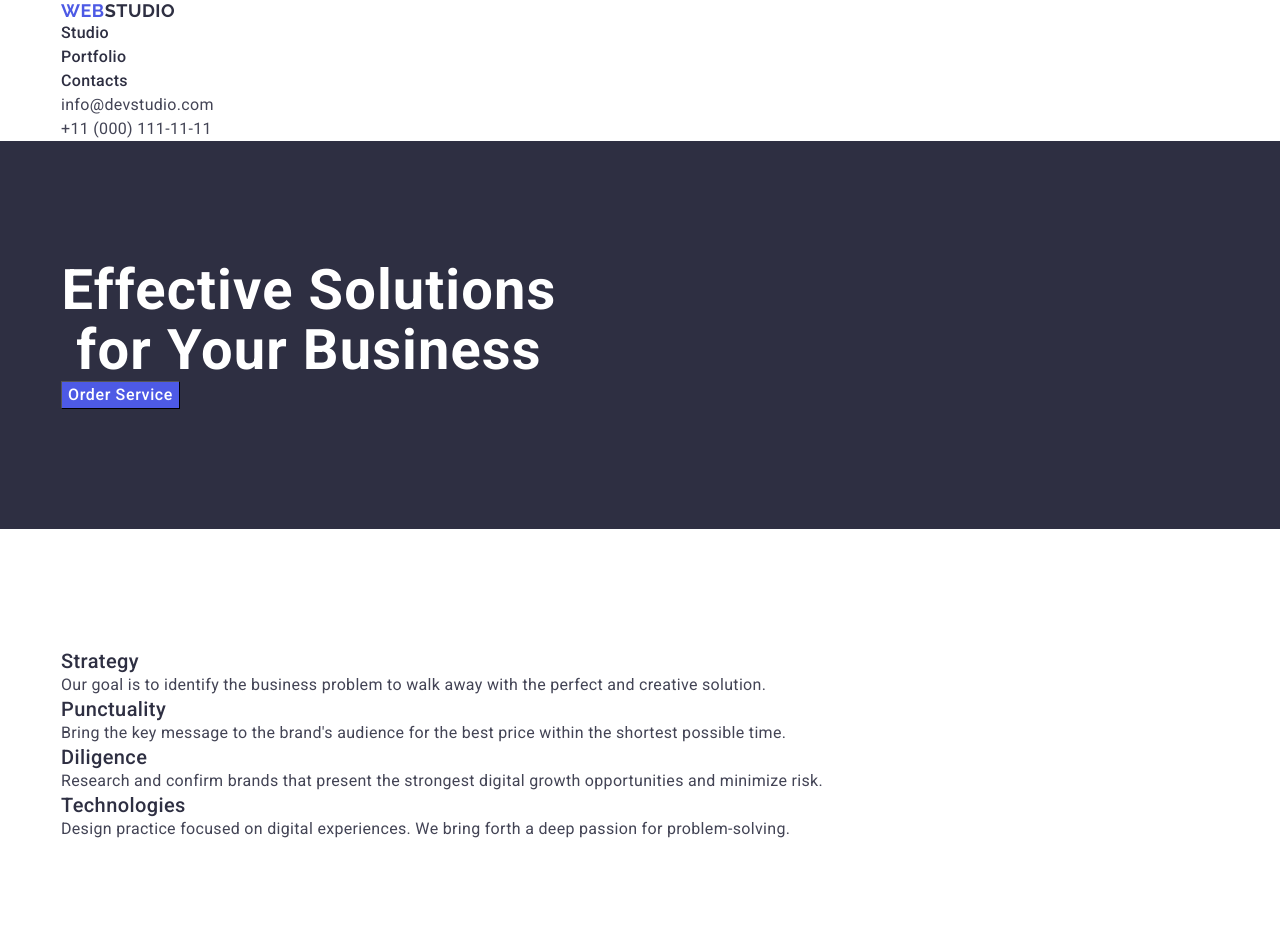
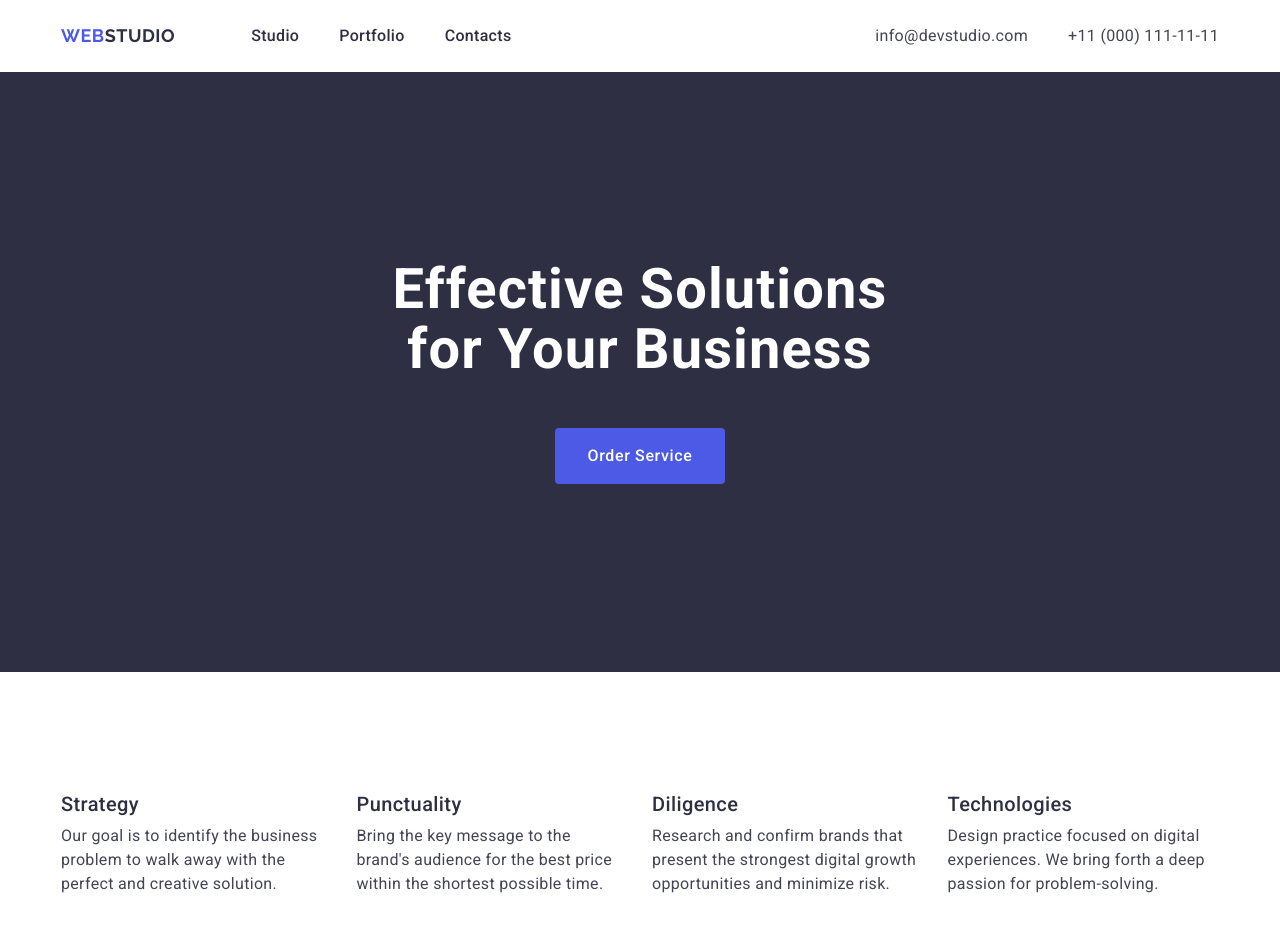
Before and after one commit to Liubko89/goit-markup-hw-03, a plain HTML site: page index.html in a window 1280 px wide. Shown: the top 952 px of the page. Drawn offline with nearby package versions, Linux system fonts and the light colour scheme.

Commit message:
header,hero and advantages sections

```diff
--- a/css/styles.css
+++ b/css/styles.css
@@ -54,6 +54,19 @@ a {
   background-color: var(--white-background);
 }
 
+.container-header-inner {
+  display: flex;
+  justify-content: space-between;
+  align-items: center;
+  padding: 24px 0;
+}
+
+.header-nav-container {
+  display: flex;
+  align-items: center;
+  gap: 76px;
+}
+
 .logo {
   color: var(--primary-brand);
   font-family: 'Raleway', sans-serif;
@@ -67,6 +80,12 @@ a {
 
 .logo-header-studio {
   color: var(--dark);
+}
+
+.header-nav-menu {
+  display: flex;
+  gap: 40px;
+  margin-right: 24px;
 }
 
 .link-navigation {
@@ -89,6 +108,12 @@ a {
   font-style: normal;
 }
 
+.address-menu {
+  display: flex;
+  gap: 40px;
+  align-items: center;
+}
+
 .address-link {
   color: currentColor;
   font-size: 16px;
@@ -109,6 +134,13 @@ a {
 
 .hero-section {
   background-color: var(--dark);
+  padding: 188px 0;
+}
+
+.hero-container-inner {
+  display: flex;
+  flex-direction: column;
+  align-items: center;
 }
 
 .hero-heading {
@@ -119,6 +151,7 @@ a {
   line-height: 1.07;
   letter-spacing: 0.02em;
   max-width: 496px;
+  margin-bottom: 48px;
 }
 
 .hero-button {
@@ -127,8 +160,13 @@ a {
   font-weight: 500;
   line-height: 1.5;
   letter-spacing: 0.04em;
-  border-width: 1px;
+  border: none;
   cursor: pointer;
+  padding: 16px 32px;
+  border-radius: 4px;
+  min-width: 169px;
+  height: 56px;
+  flex-shrink: 0;
 }
 
 .hero-button:hover {
@@ -151,12 +189,31 @@ a {
   width: 1px;
 }
 
+.advantages-container-inner {
+  display: flex;
+  align-items: center;
+  justify-content: center;
+}
+
+.advantages-menu {
+  display: flex;
+  gap: 24px;
+  align-items: center;
+}
+
+.advantsges-menu-item {
+  display: flex;
+  flex-direction: column;
+  flex-basis: calc((100% - 3 * 24px) / 4);
+}
+
 .advantages-heading {
   color: var(--dark);
   font-size: 20px;
   font-weight: 500;
   line-height: 1.2;
   letter-spacing: 0.02em;
+  margin-bottom: 8px;
 }
 
 .advantages-paragraph {
--- a/index.html
+++ b/index.html
@@ -26,18 +26,23 @@
   <body>
     <header class="header">
       <div class="container">
+        <div class="container-header-inner">
           <nav>
-          <a href="./index.html" class="logo"
+            <div class="header-nav-container">
+              <a class="logo" href="./index.html"
                 >Web<span class="logo-header-studio">Studio</span></a
               >
-          <ul>
-            <li><a href="./index.html" class="link-navigation">Studio</a></li>
+              <ul class="header-nav-menu">
+                <li>
+                  <a href="./index.html" class="link-navigation">Studio</a>
+                </li>
                 <li><a href="" class="link-navigation">Portfolio</a></li>
                 <li><a href="" class="link-navigation">Contacts</a></li>
               </ul>
+            </div>
           </nav>
           <address class="address">
-          <ul>
+            <ul class="address-menu">
               <li>
                 <a href="mailto:info@devstudio.com" class="address-link"
                   >info@devstudio.com</a
@@ -51,49 +56,54 @@
             </ul>
           </address>
         </div>
+      </div>
     </header>
     <main>
       <!-- Hero section -->
       <section class="hero-section section">
         <div class="container">
+          <div class="hero-container-inner">
             <h1 class="hero-heading">Effective Solutions for Your Business</h1>
             <button type="button" class="hero-button">Order Service</button>
+          </div>
         </div>
       </section>
       <!-- Our advantages section -->
       <section class="section">
         <div class="container">
+          <div class="advantages-container-inner">
             <h2 class="visually-hidden">Our Advantages</h2>
-          <ul>
-            <li>
+            <ul class="advantages-menu">
+              <li class="advantsges-menu-item">
                 <h3 class="advantages-heading">Strategy</h3>
                 <p class="advantages-paragraph">
                   Our goal is to identify the business problem to walk away with
                   the perfect and creative solution.
                 </p>
               </li>
-            <li>
+              <li class="advantsges-menu-item">
                 <h3 class="advantages-heading">Punctuality</h3>
                 <p class="advantages-paragraph">
-                Bring the key message to the brand's audience for the best price
-                within the shortest possible time.
+                  Bring the key message to the brand's audience for the best
+                  price within the shortest possible time.
                 </p>
               </li>
-            <li>
+              <li class="advantsges-menu-item">
                 <h3 class="advantages-heading">Diligence</h3>
                 <p class="advantages-paragraph">
                   Research and confirm brands that present the strongest digital
                   growth opportunities and minimize risk.
                 </p>
               </li>
-            <li>
+              <li class="advantsges-menu-item">
                 <h3 class="advantages-heading">Technologies</h3>
                 <p class="advantages-paragraph">
-                Design practice focused on digital experiences. We bring forth a
-                deep passion for problem-solving.
+                  Design practice focused on digital experiences. We bring forth
+                  a deep passion for problem-solving.
                 </p>
               </li>
             </ul>
+          </div>
         </div>
       </section>
       <!-- Our team section -->
```
Lines whose indentation alone changed are shown as unchanged.
